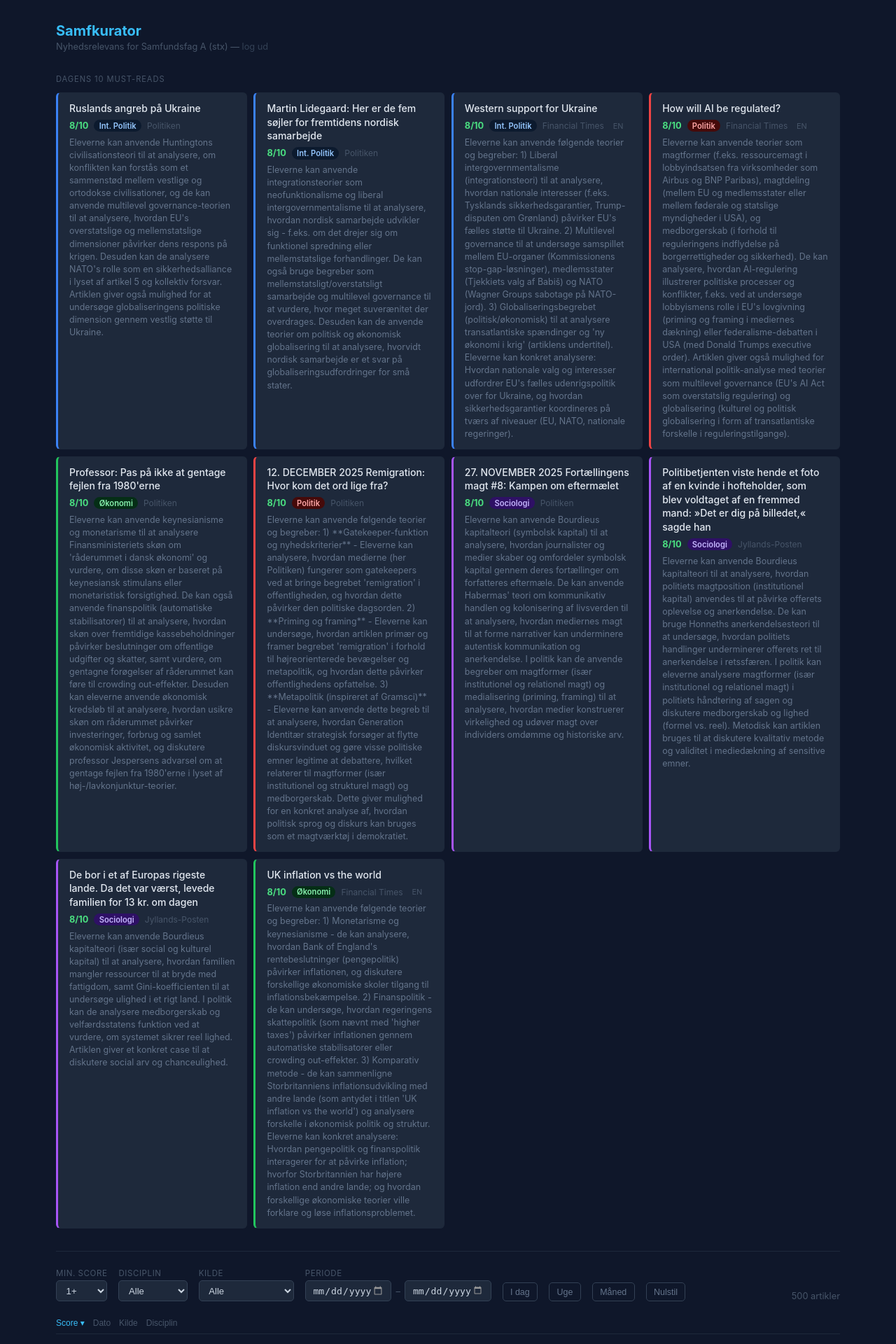
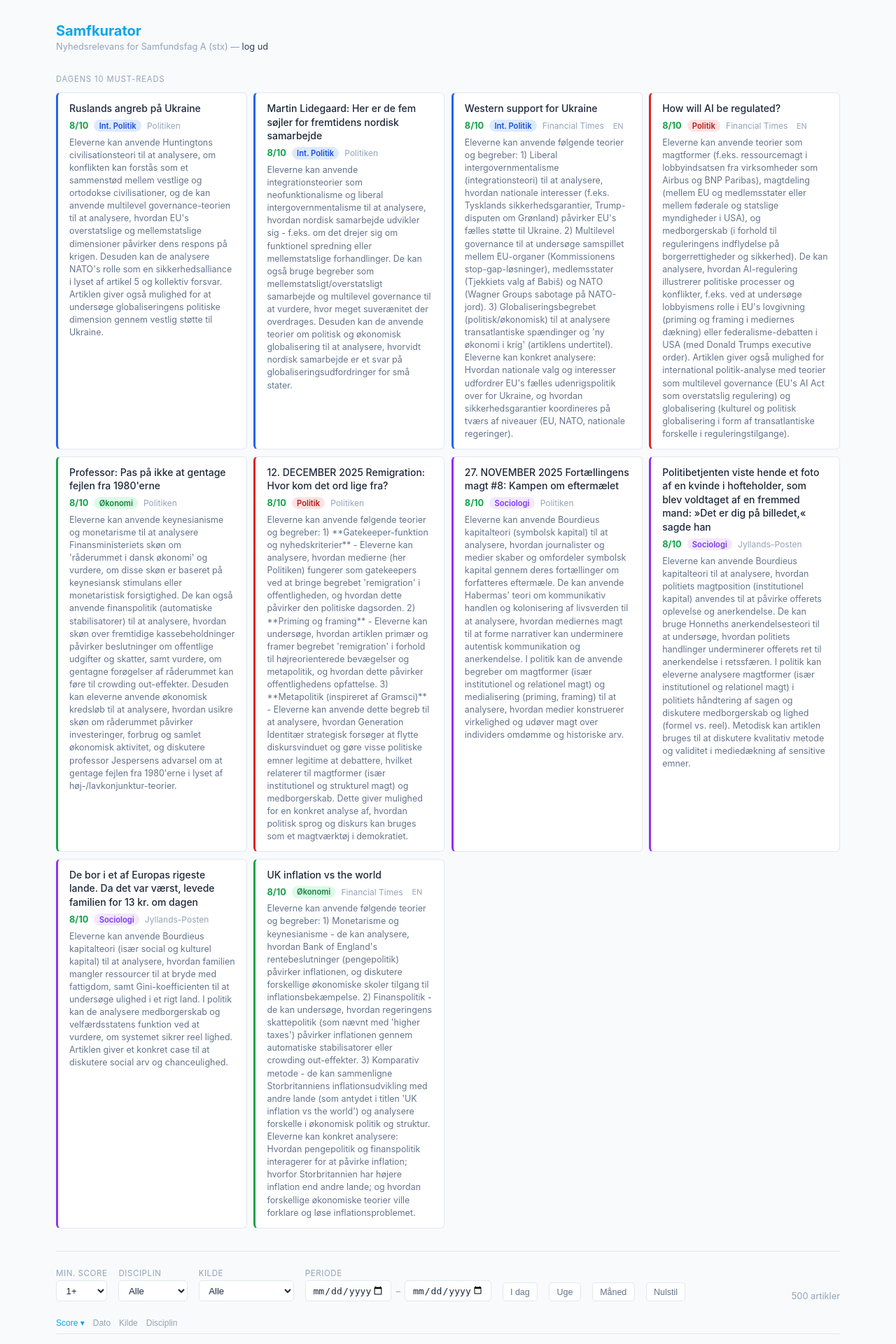
Before and after one commit to lassech/samfkurator, a Flask app: page / in a window 1280 px wide. Shown: the top 1920 px of the page at 70% size. Run offline with Flask 3, Linux system fonts and the light colour scheme; data comes from the database, SQL or seed files in the repository.

Commit message:
Lyst tema til Flask-app + fjern Berlingske (Cloudflare-blokeret)
- index.html: hvid baggrund, lyse farver, læsevenligt design
- config.yaml: Berlingske deaktiveret (blokeres af Cloudflare bot-detection)

Co-Authored-By: Claude Sonnet 4.6 <noreply@anthropic.com>

```diff
--- a/config.yaml
+++ b/config.yaml
@@ -74,12 +74,7 @@ agent_sources:
   - name: "Politiken"
     url: "https://politiken.dk/danmark/"
     language: "da"
-  - name: "Berlingske"
-    url: "https://www.berlingske.dk/verden"
-    language: "da"
-  - name: "Berlingske"
-    url: "https://www.berlingske.dk/politik"
-    language: "da"
+  # Berlingske: blokeret af Cloudflare bot-detection i headless browsere
   - name: "Jyllands-Posten"
     url: "https://jyllands-posten.dk/indland"
     language: "da"
--- a/samfkurator/web/templates/index.html
+++ b/samfkurator/web/templates/index.html
@@ -10,15 +10,15 @@
 
         body {
             font-family: -apple-system, BlinkMacSystemFont, "Segoe UI", Roboto, sans-serif;
-            background: #0f172a;
-            color: #cbd5e1;
+            background: #f8fafc;
+            color: #1e293b;
             padding: 2rem 2.5rem;
             max-width: 1200px;
             margin: 0 auto;
         }
 
-        h1 { font-size: 1.25rem; color: #38bdf8; margin-bottom: 0.2rem; }
-        .subtitle { color: #475569; font-size: 0.8rem; margin-bottom: 2rem; }
+        h1 { font-size: 1.25rem; color: #0ea5e9; margin-bottom: 0.2rem; }
+        .subtitle { color: #94a3b8; font-size: 0.8rem; margin-bottom: 2rem; }
 
         /* ── Filters ── */
         .filters {
@@ -29,35 +29,34 @@
             align-items: flex-end;
         }
         .filter-group { display: flex; flex-direction: column; gap: 0.2rem; }
-        .filters label { font-size: 0.72rem; color: #475569; text-transform: uppercase; letter-spacing: 0.05em; }
+        .filters label { font-size: 0.72rem; color: #94a3b8; text-transform: uppercase; letter-spacing: 0.05em; }
         .filters select, .filters input {
-            background: #1e293b;
-            color: #cbd5e1;
-            border: 1px solid #334155;
+            background: #ffffff;
+            color: #1e293b;
+            border: 1px solid #e2e8f0;
             border-radius: 5px;
             padding: 0.35rem 0.6rem;
             font-size: 0.82rem;
         }
-        .filters input[type="date"]::-webkit-calendar-picker-indicator { filter: invert(0.6); }
         .filter-dates { display: flex; gap: 0.4rem; align-items: center; }
-        .filter-dates .sep { color: #475569; font-size: 0.8rem; }
-        .count { color: #475569; font-size: 0.8rem; margin-left: auto; align-self: flex-end; }
+        .filter-dates .sep { color: #94a3b8; font-size: 0.8rem; }
+        .count { color: #94a3b8; font-size: 0.8rem; margin-left: auto; align-self: flex-end; }
         .btn {
-            background: transparent;
+            background: #ffffff;
             color: #64748b;
-            border: 1px solid #334155;
+            border: 1px solid #e2e8f0;
             border-radius: 5px;
             padding: 0.35rem 0.65rem;
             font-size: 0.78rem;
             cursor: pointer;
         }
-        .btn:hover { color: #cbd5e1; border-color: #64748b; }
+        .btn:hover { color: #1e293b; border-color: #94a3b8; }
 
         /* ── Must-reads ── */
         .must-reads-section { margin-bottom: 2rem; }
         .section-label {
             font-size: 0.7rem;
-            color: #475569;
+            color: #94a3b8;
             text-transform: uppercase;
             letter-spacing: 0.08em;
             margin-bottom: 0.75rem;
@@ -68,43 +67,43 @@
             gap: 0.6rem;
         }
         .must-read-card {
-            background: #1e293b;
-            border: 1px solid #1e293b;
-            border-left: 3px solid #334155;
+            background: #ffffff;
+            border: 1px solid #e2e8f0;
+            border-left: 3px solid #cbd5e1;
             border-radius: 6px;
             padding: 0.75rem 1rem;
             display: flex;
             flex-direction: column;
             gap: 0.4rem;
         }
-        .must-read-card.disc-sociologi      { border-left-color: #a855f7; }
-        .must-read-card.disc-politik        { border-left-color: #ef4444; }
-        .must-read-card.disc-okonomi        { border-left-color: #22c55e; }
-        .must-read-card.disc-international_politik { border-left-color: #3b82f6; }
-        .must-read-card.disc-metode         { border-left-color: #eab308; }
+        .must-read-card.disc-sociologi      { border-left-color: #9333ea; }
+        .must-read-card.disc-politik        { border-left-color: #dc2626; }
+        .must-read-card.disc-okonomi        { border-left-color: #16a34a; }
+        .must-read-card.disc-international_politik { border-left-color: #2563eb; }
+        .must-read-card.disc-metode         { border-left-color: #d97706; }
         .must-read-card a {
-            color: #e2e8f0;
+            color: #1e293b;
             text-decoration: none;
             font-weight: 500;
             font-size: 0.875rem;
             line-height: 1.4;
         }
-        .must-read-card a:hover { color: #38bdf8; }
+        .must-read-card a:hover { color: #0ea5e9; }
         .must-read-meta { display: flex; align-items: center; gap: 0.5rem; flex-wrap: wrap; }
-        .must-read-score { font-weight: 700; color: #4ade80; font-size: 0.8rem; }
-        .must-read-source { color: #475569; font-size: 0.75rem; }
+        .must-read-score { font-weight: 700; color: #16a34a; font-size: 0.8rem; }
+        .must-read-source { color: #94a3b8; font-size: 0.75rem; }
         .must-read-explanation { color: #64748b; font-size: 0.78rem; line-height: 1.45; }
         .must-read-quote {
-            color: #475569;
+            color: #94a3b8;
             font-size: 0.76rem;
             font-style: italic;
             line-height: 1.45;
-            border-left: 2px solid #334155;
+            border-left: 2px solid #e2e8f0;
             padding-left: 0.5rem;
         }
         .must-read-concepts { display: flex; flex-wrap: wrap; gap: 0.3rem; }
 
-        hr.divider { border: none; border-top: 1px solid #1e293b; margin: 1.5rem 0; }
+        hr.divider { border: none; border-top: 1px solid #e2e8f0; margin: 1.5rem 0; }
 
         /* ── Discipline badge ── */
         .badge {
@@ -115,18 +114,18 @@
             font-weight: 600;
             white-space: nowrap;
         }
-        .badge-sociologi           { background: #2e1065; color: #c4b5fd; }
-        .badge-politik             { background: #450a0a; color: #fca5a5; }
-        .badge-okonomi             { background: #052e16; color: #86efac; }
-        .badge-international_politik { background: #0c1a2e; color: #93c5fd; }
-        .badge-metode              { background: #3a1a00; color: #fde68a; }
+        .badge-sociologi           { background: #f3e8ff; color: #7c3aed; }
+        .badge-politik             { background: #fee2e2; color: #b91c1c; }
+        .badge-okonomi             { background: #dcfce7; color: #15803d; }
+        .badge-international_politik { background: #dbeafe; color: #1d4ed8; }
+        .badge-metode              { background: #fef9c3; color: #a16207; }
 
         /* ── Concept tag ── */
         .concept-tag {
             display: inline-block;
-            background: #1e293b;
+            background: #f1f5f9;
             color: #64748b;
-            border: 1px solid #334155;
+            border: 1px solid #e2e8f0;
             border-radius: 4px;
             padding: 0.1rem 0.4rem;
             font-size: 0.7rem;
@@ -140,10 +139,10 @@
             grid-template-columns: 3rem 1fr auto;
             gap: 0 1.25rem;
             padding: 0.9rem 0;
-            border-bottom: 1px solid #1e293b;
+            border-bottom: 1px solid #f1f5f9;
             align-items: start;
         }
-        .article-row:hover { background: #111827; margin: 0 -0.75rem; padding-left: 0.75rem; padding-right: 0.75rem; border-radius: 4px; }
+        .article-row:hover { background: #f8fafc; margin: 0 -0.75rem; padding-left: 0.75rem; padding-right: 0.75rem; border-radius: 4px; }
 
         .score-col {
             text-align: center;
@@ -154,22 +153,22 @@
             font-weight: 700;
             line-height: 1;
         }
-        .score-high { color: #4ade80; }
-        .score-mid  { color: #facc15; }
-        .score-low  { color: #64748b; }
+        .score-high { color: #16a34a; }
+        .score-mid  { color: #d97706; }
+        .score-low  { color: #94a3b8; }
         .score-disc { margin-top: 0.35rem; }
 
         .content-col { display: flex; flex-direction: column; gap: 0.35rem; min-width: 0; }
 
         .article-title {
-            color: #e2e8f0;
+            color: #1e293b;
             text-decoration: none;
             font-weight: 500;
             font-size: 0.9rem;
             line-height: 1.4;
         }
-        .article-title:hover { color: #38bdf8; }
-        .lang-tag { font-size: 0.68rem; color: #475569; margin-left: 0.3rem; }
+        .article-title:hover { color: #0ea5e9; }
+        .lang-tag { font-size: 0.68rem; color: #94a3b8; margin-left: 0.3rem; }
 
         .article-explanation {
             color: #64748b;
@@ -178,11 +177,11 @@
         }
 
         .article-quote {
-            color: #475569;
+            color: #94a3b8;
             font-size: 0.78rem;
             font-style: italic;
             line-height: 1.45;
-            border-left: 2px solid #1e293b;
+            border-left: 2px solid #e2e8f0;
             padding-left: 0.6rem;
         }
 
@@ -198,26 +197,26 @@
             min-width: 100px;
         }
         .meta-source { color: #64748b; font-size: 0.77rem; }
-        .meta-date   { color: #475569; font-size: 0.73rem; }
+        .meta-date   { color: #94a3b8; font-size: 0.73rem; }
 
         /* ── Sort bar ── */
         .sort-bar {
             display: flex;
             gap: 0.75rem;
             margin-bottom: 0.5rem;
-            border-bottom: 1px solid #1e293b;
+            border-bottom: 1px solid #e2e8f0;
             padding-bottom: 0.5rem;
         }
         .sort-btn {
             background: none;
             border: none;
-            color: #475569;
+            color: #94a3b8;
             font-size: 0.75rem;
             cursor: pointer;
             padding: 0;
         }
-        .sort-btn.active { color: #38bdf8; }
-        .sort-btn:hover { color: #94a3b8; }
+        .sort-btn.active { color: #0ea5e9; }
+        .sort-btn:hover { color: #64748b; }
     </style>
 </head>
 <body>
```
